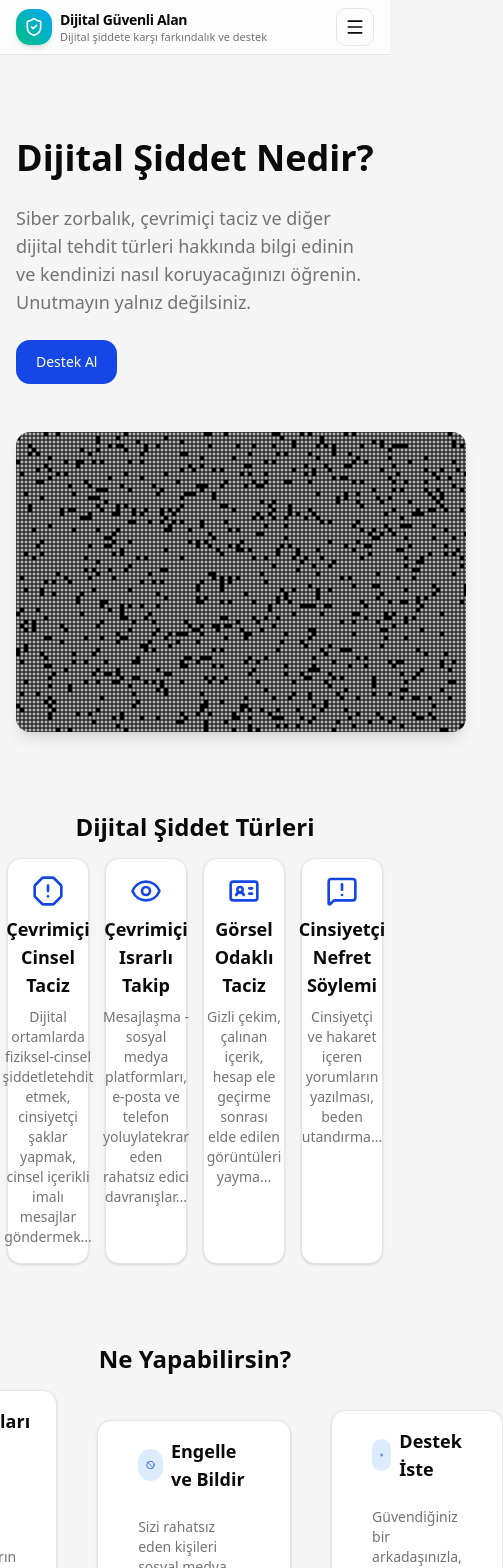
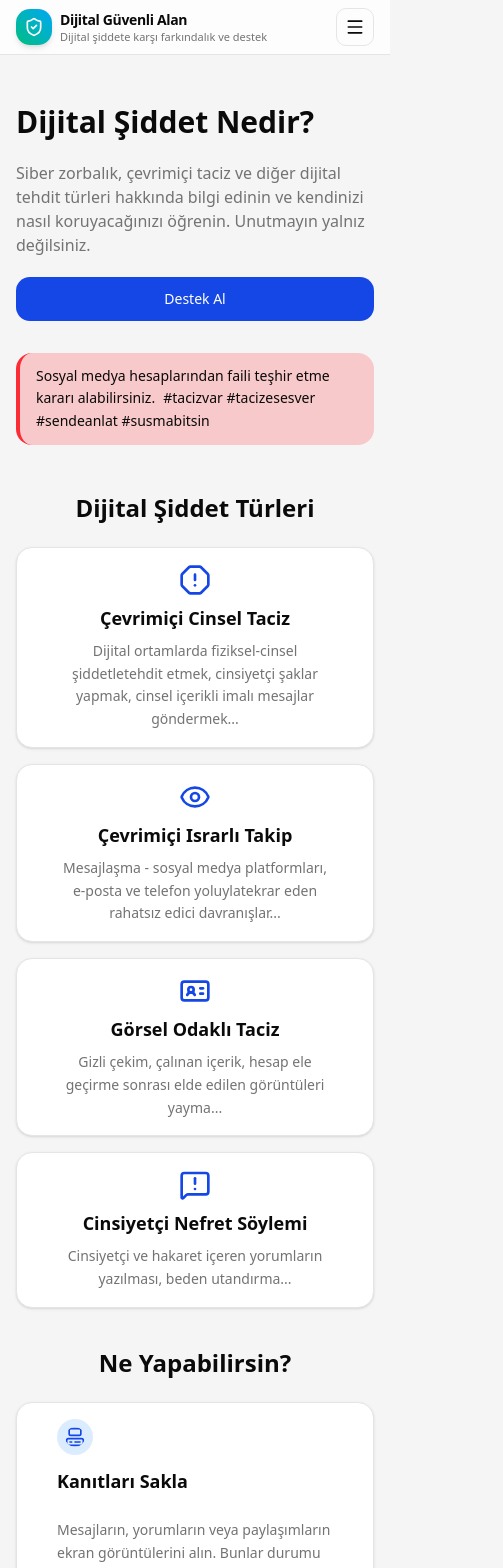
Before and after one commit to handememikoglu/dijital_siddet_web, a Next.js app: page / in a window 390 px wide. Shown: the top 1568 px of the page, 503 px wide, since content can reach past the window. Built offline with nearby package versions, Linux system fonts and the light colour scheme.

Commit message:
fix: landing page fixed responsive

```diff
--- a/app/haklarim/page.tsx
+++ b/app/haklarim/page.tsx
@@ -36,8 +36,9 @@ export default function Page() {
     <div className="mx-auto max-w-4xl px-4 py-6">
       <div className="mb-6">
         <h1 className="text-2xl font-bold tracking-tight">Suç ve Kanunlar</h1>
-        <p className="mt-2 text-sm text-muted-foreground">
-          Her TCK maddesi tek kartta; alt fıkralar içeride listelenir.
+        <p className="mt-2 max-w-lg text-lg text-muted-foreground">
+          Yaşadığınız süreci güvendiğiniz insanlarla paylaşın. Yasal süreci öğrenmek için konu ile ilgili çalışan avukatlarla iletişime geçin.
+          Baroların Kadın Danışma Merkezleri ile görüşün.
         </p>
       </div>
 
--- a/app/page.tsx
+++ b/app/page.tsx
@@ -5,33 +5,36 @@ import Link from "next/link";
 
 export default function Home() {
   return (
-    <section className="w-full py-20 bg-accent">
-      <div className="mx-auto max-w-6xl px-4 grid grid-cols-1 md:grid-cols-2 gap-12 items-center">
-
-        <div className="space-y-6">
-          <h1 className="text-4xl md:text-5xl font-bold leading-tight">
+    <section className="w-full bg-accent py-12 sm:py-16 lg:py-20">
+      <div className="mx-auto max-w-6xl px-4">
+        <div className="grid grid-cols-1 gap-10 md:grid-cols-2 md:gap-12 items-center">
+          <div className="space-y-5 sm:space-y-6">
+            <h1 className="text-3xl sm:text-4xl md:text-5xl font-bold leading-tight">
               Dijital Şiddet Nedir?
             </h1>
 
-          <p className="text-muted-foreground text-lg max-w-md">
+            <p className="text-muted-foreground text-base sm:text-lg max-w-none md:max-w-md">
               Siber zorbalık, çevrimiçi taciz ve diğer dijital tehdit türleri
               hakkında bilgi edinin ve kendinizi nasıl koruyacağınızı öğrenin.
               Unutmayın yalnız değilsiniz.
             </p>
 
-          <div className="flex gap-4">
+            <div className="flex flex-col sm:flex-row gap-3 sm:gap-4">
               <Link
                 href="/yardim-kaynaklari"
-              className="px-5 py-3 text-sm font-medium rounded-xl bg-blue-700 text-white hover:bg-blue-500/90 transition"
+                className="w-full sm:w-auto inline-flex items-center justify-center px-5 py-3 text-sm font-medium rounded-xl bg-blue-700 text-white hover:bg-blue-500/90 transition"
               >
                 Destek Al
               </Link>
             </div>
           </div>
-        <div>
-          <PixelatedCanvas src="/dijital_siddet.png"
-          width={450}
-        height={300}
+
+          <div className="hidden md:block w-full">
+            <div className="mx-auto w-full ">
+              <PixelatedCanvas
+                src="/dijital_siddet.png"
+                width={520}
+                height={360}
                 cellSize={4}
                 dotScale={0.9}
                 shape="square"
@@ -45,14 +48,28 @@ export default function Home() {
                 jitterStrength={4}
                 jitterSpeed={1}
                 sampleAverage
-        className="rounded-xl shadow-lg"/>
+                className="md:w-full h-auto rounded-xl shadow-lg "
+              />
             </div>
           </div>
-        <div className="mt-20 mx-auto max-w-6xl px-4">
-          <LandingCard/>
         </div>
-        <div className="mt-20 mx-auto max-w-6xl px-4">
-          <LandingMessage/>
+
+        <div className="mt-8 rounded-2xl border-l-4 border-red-500 bg-red-400/30 px-4 py-3 text-sm sm:text-base leading-relaxed">
+          <p >
+            Sosyal medya hesaplarından faili teşhir etme kararı alabilirsiniz.
+            <span className="ml-2 font-medium">
+              #tacizvar #tacizesesver #sendeanlat #susmabitsin
+            </span>
+          </p>
+        </div>
+
+        <div className="mt-12 sm:mt-16">
+          <LandingCard />
+        </div>
+
+        <div className="mt-12 sm:mt-20">
+          <LandingMessage />
+        </div>
       </div>
     </section>
   );
--- a/components/landing/landing-card.tsx
+++ b/components/landing/landing-card.tsx
@@ -1,32 +1,47 @@
-import { Ban, ComputerIcon, EyeIcon, IdCard, LifeBuoy, Lock, MessageSquare, MessageSquareWarning, OctagonAlert, PhoneCall, ShieldCheck } from "lucide-react";
-import { Card, CardDescription, CardFooter, CardHeader, CardTitle } from "../ui/card";
+import {
+  Ban,
+  ComputerIcon,
+  EyeIcon,
+  IdCard,
+  LifeBuoy,
+  MessageSquareWarning,
+  OctagonAlert,
+} from "lucide-react";
+import {
+  Card,
+  CardDescription,
+  CardFooter,
+  CardHeader,
+  CardTitle,
+} from "../ui/card";
 import Types from "@/app/data/digitalType.json";
 import Cards from "@/app/data/protectCard.json";
 
-
-export default function LandingCard(){
-
+export default function LandingCard() {
   const iconMap = {
     card: IdCard,
     alert: OctagonAlert,
     eye: EyeIcon,
     message: MessageSquareWarning,
     computer: ComputerIcon,
-        life:LifeBuoy,
+    life: LifeBuoy,
     ban: Ban,
   } as const;
 
   return (
-        <div >
-            <h1 className="text-center font-bold text-2xl md:text-3xl leading-tight mb-4">Dijital Şiddet Türleri</h1>
-            <div className="flex justify-center items-stretch gap-4 pb-20">
+    <div className="w-full">
+      <h2 className="text-center font-bold text-2xl sm:text-3xl leading-tight mb-6">
+        Dijital Şiddet Türleri
+      </h2>
+
+      <div className="grid grid-cols-1 sm:grid-cols-2 lg:grid-cols-4 gap-4 pb-10">
         {Types.map((type) => {
           const Icon = iconMap[type.icon as keyof typeof iconMap];
 
           return (
             <Card
               key={type.title}
-                        className="w-full max-w-sm p-4 flex flex-col"
+              className="h-full p-4 flex flex-col rounded-2xl"
             >
               <CardHeader className="flex flex-col items-center text-center gap-2 flex-1">
                 {Icon && <Icon className="w-8 h-8 text-blue-700" />}
@@ -35,7 +50,7 @@ export default function LandingCard(){
                   {type.title}
                 </CardTitle>
 
-                        <CardDescription className="flex-1">
+                <CardDescription className="text-sm leading-relaxed">
                   {type.description}
                 </CardDescription>
               </CardHeader>
@@ -44,27 +59,42 @@ export default function LandingCard(){
         })}
       </div>
 
-            <h1 className="text-center font-bold text-2xl md:text-3xl leading-tight mb-4">Ne Yapabilirsin?</h1>
-            <div className="flex justify-center items-center gap-10">
-                {Cards.map((card)=> {
+      <h2 className="text-center font-bold text-2xl sm:text-3xl leading-tight mb-6">
+        Ne Yapabilirsin?
+      </h2>
+
+      <div className="grid grid-cols-1 sm:grid-cols-2 lg:grid-cols-3 gap-4">
+        {Cards.map((card) => {
           const Icon = iconMap[card.icon as keyof typeof iconMap];
+
           return (
-                        <Card key={card.title} className="w-full max-w-2xl p-4 mb-6 mx-auto">
-                            <CardHeader className="flex  items-center text-left gap-2">
-                            {Icon && <Icon className="w-8 h-8 text-blue-700 bg-blue-400/20 p-2 rounded-full" />}
+            <Card
+              key={card.title}
+              className="w-full p-4 rounded-2xl"
+            >
+              <CardHeader className="flex flex-col sm:flex-row sm:items-center gap-3 text-left">
+                {Icon && (
+                  <div className="shrink-0">
+                    <Icon className="w-9 h-9 text-blue-700 bg-blue-400/20 p-2 rounded-full" />
+                  </div>
+                )}
+
+                <div className="min-w-0">
                   <CardTitle className="text-lg font-semibold">
                     {card.title}
                   </CardTitle>
+                </div>
               </CardHeader>
-                            <CardFooter className="text-left">
-                                <CardDescription>
+
+              <CardFooter className="pt-0">
+                <CardDescription className="text-sm leading-relaxed">
                   {card.description}
                 </CardDescription>
               </CardFooter>
             </Card>
-                    )
+          );
         })}
       </div>
     </div>
-    )
+  );
 }
--- a/components/layout/header.tsx
+++ b/components/layout/header.tsx
@@ -12,7 +12,6 @@ export default function Header() {
   const pathname = usePathname();
 
   const navItems = [
-    { label: "Dijital Şiddet Nedir?", href: "/dijital-siddet-nedir" },
     { label: "Yardım Kaynakları", href: "/yardim-kaynaklari" },
     { label: "Haklarım", href: "/haklarim" },
   ];
```
Lines whose indentation alone changed are shown as unchanged.
